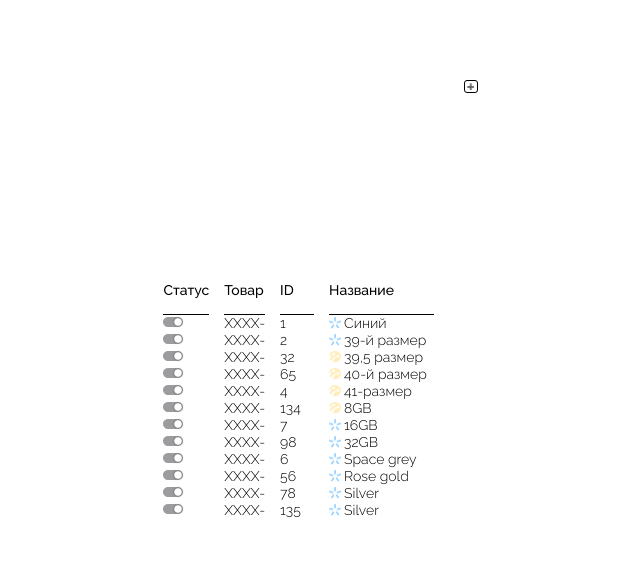
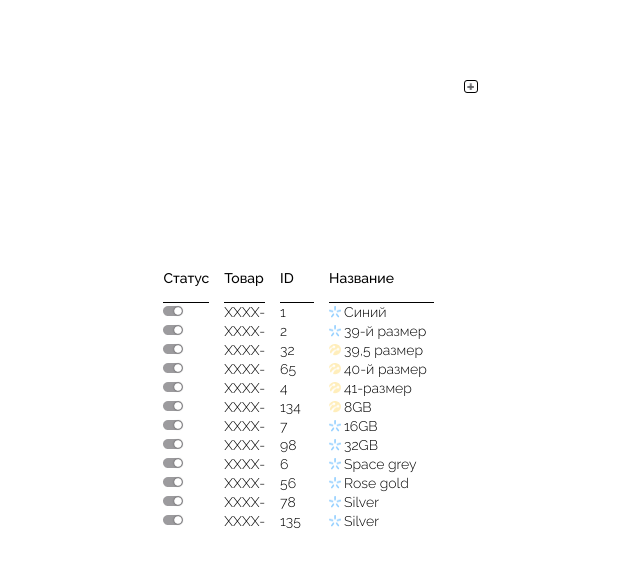
Before and after one commit to Anatolii1996/lp_crm-test, a React (Create React App) app: page / in a window 1280 px wide. Shown: the top 566 px of the page, without its empty margins (327-967 px from the left). Built offline with nearby package versions, Linux system fonts and the light colour scheme.

Commit message:
зафиксировал высоту строк

```diff
--- a/src/App.scss
+++ b/src/App.scss
@@ -20,6 +20,7 @@ body {
       thead {
         width: 100%;
         tr {
+
           td {
             font-size: 14px;
             font-weight: 500;
@@ -28,6 +29,7 @@ body {
       }
       tbody {
         tr {
+          height: 19px;
           td {
             font-size: 14px;
             font-weight: 300;
```
